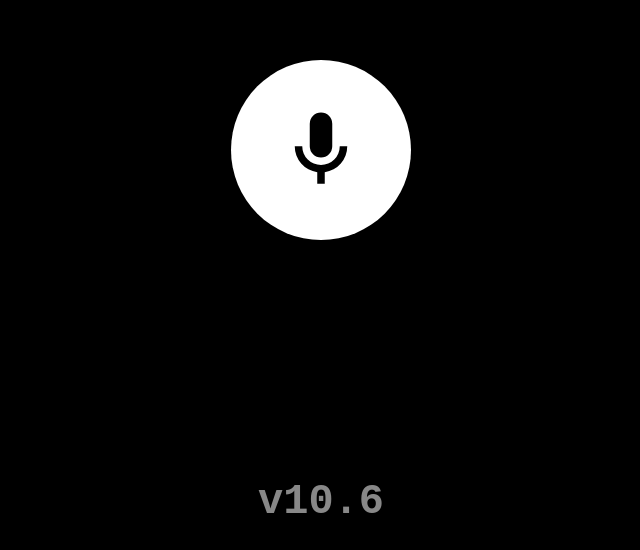
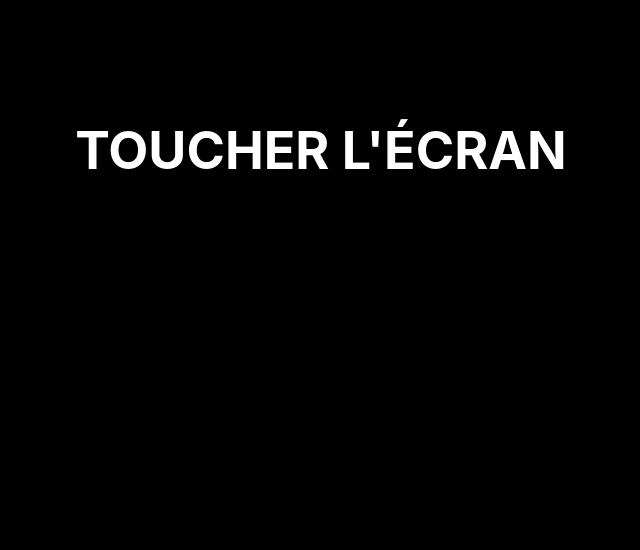
Before and after one commit to JCPCAB1947/vocalmail, a plain HTML site: page index.html in a window 1280 px wide. Shown: the part 250-800 px from the top of the page, without its empty margins (319-959 px from the left). Drawn offline with Linux system fonts and the light colour scheme.

Commit message:
VocalMail v10.7 — bouton click natif pour iPad

```diff
--- a/index.html
+++ b/index.html
@@ -20,15 +20,23 @@
 </head>
 <body>
 
+<!-- Bouton de démarrage — déclenche boot() via click (exigence iPad) -->
+<button id="startbtn" onclick="boot()" style="
+  position:fixed; inset:0; width:100%; height:100%;
+  background:#000; color:#fff; border:none; cursor:pointer;
+  font-size:52px; font-weight:bold; font-family:-apple-system,sans-serif;
+  z-index:999; display:flex; align-items:center; justify-content:center;
+">TOUCHER L'ÉCRAN</button>
+
 <!-- Cercle micro blanc — unique élément visuel -->
-<div id="version" style="position:fixed;bottom:24px;left:0;right:0;text-align:center;color:#888;font-family:monospace;font-size:42px;font-weight:bold;">v10.6</div>
+<div id="version" style="position:fixed;bottom:24px;left:0;right:0;text-align:center;color:#888;font-family:monospace;font-size:42px;font-weight:bold;">v10.7</div>
 <div id="circle">
   <svg viewBox="0 0 24 24"><path d="M12 14a3 3 0 0 0 3-3V5a3 3 0 0 0-6 0v6a3 3 0 0 0 3 3zm5-3a5 5 0 0 1-10 0H5a7 7 0 0 0 6 6.92V21h2v-3.08A7 7 0 0 0 19 11h-2z"/></svg>
 </div>
 
 <script>
 /* ================================================================
-   VOCALMAIL v10.6 — Interface 100 % vocale
+   VOCALMAIL v10.7 — Interface 100 % vocale
    Écran noir + cercle blanc. Toucher l'écran pour démarrer.
    Connexion au Worker Cloudflare — clé permanente, zéro authentification.
    ================================================================ */
@@ -757,6 +765,8 @@ let started = false;
 function boot() {
   if (started) return;
   started = true;
+  const sb = document.getElementById('startbtn');
+  if (sb) sb.style.display = 'none';
   _vx = speechSynthesis.getVoices();
   initAudio(); /* AudioContext créé dans le geste — bip fiable sur iPhone */
   id('circle').classList.add('pulse');
@@ -783,7 +793,7 @@ function boot() {
     window._ttsUnlocked = true;
   } catch(e) {}
 
-  speak('Version dix six.');
+  speak('Version dix sept.');
   beep();
   /* Requête serveur lancée immédiatement, en parallèle du bip et de la seconde d'attente */
   const dataP = Promise.all([
```
